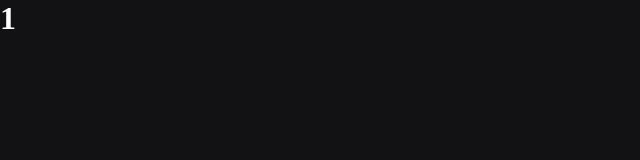
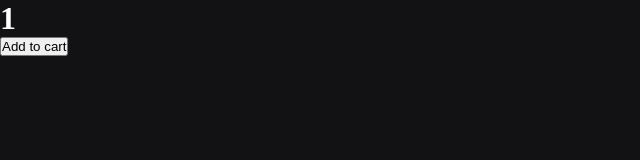
Before and after one commit to wedersonf/curso-next, a Next.js app: page /catalog/products/1 in a window 1280 px wide. Shown: the top 160 px of the page, without its empty margins (0-640 px from the left). Built offline with nearby package versions, Linux system fonts and the light colour scheme.

Commit message:
lazy load de componentes

```diff
--- /dev/null
+++ b/src/components/AddToCartModal.tsx
@@ -0,0 +1,7 @@
+export default function AddToCartModal() {
+  return (
+    <div>
+      do you really want to add this product to the cart?
+    </div>
+  )
+}
--- a/src/pages/catalog/products/[slug].tsx
+++ b/src/pages/catalog/products/[slug].tsx
@@ -1,9 +1,28 @@
 import { useRouter } from 'next/router'
+import dynamic from 'next/dynamic';
+import { useState } from 'react';
+
+const AddToCartModal = dynamic(
+  () => import('../../../components/AddToCartModal'),
+  { loading: () => <p>Carregando...</p>, ssr: false }
+)
 
 export default function Product() {
   const router = useRouter();
 
+  const [isAddToCartModalVisible, setIsAddToCartModalVisible] = useState(false);
+
+  function handleAddToCart() {
+    setIsAddToCartModalVisible(true);
+  }
+
   return (
-    <h1>{router.query.slug}</h1>
+    <div>
+      <h1>{router.query.slug}</h1>
+
+      <button onClick={handleAddToCart}>Add to cart</button>
+
+      {isAddToCartModalVisible && <AddToCartModal />}
+    </div>
   )
 }
```
